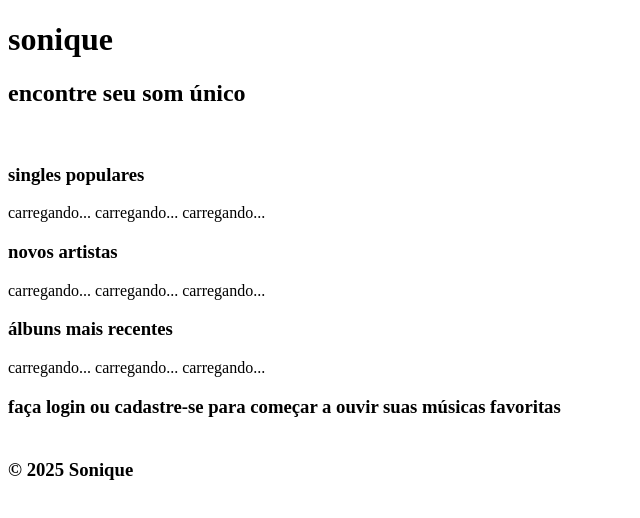
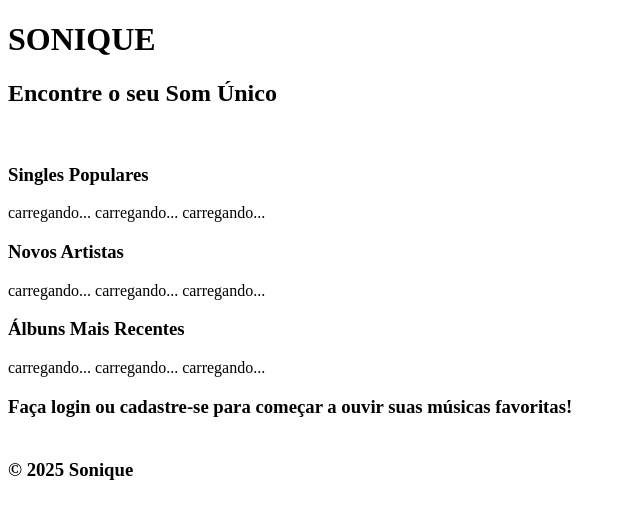
Before and after one commit to ctrlghost/trabalho-2025-07-18, a plain HTML site: page arquivos-html/index.html in a window 1280 px wide. Shown: the whole page, without its empty margins (0-640 px from the left). Drawn offline with Linux system fonts and the light colour scheme.

Commit message:
pequenas alteracoes feito

```diff
--- a/arquivos-html/index.html
+++ b/arquivos-html/index.html
@@ -3,25 +3,25 @@
     <title>SONIQUE</title>
 </head>
 <body>
-    <h1>sonique</h1>
-    <h2>encontre seu som único</h2>
+    <h1>SONIQUE</h1>
+    <h2>Encontre o seu Som Único</h2>
     <br>
-    <h3>singles populares</h3>
+    <h3>Singles Populares</h3>
     <placeholder>carregando...</placeholder>
     <placeholder>carregando...</placeholder>
     <placeholder>carregando...</placeholder>
     <br>
-    <h3>novos artistas</h3>
+    <h3>Novos Artistas</h3>
     <placeholder>carregando...</placeholder>
     <placeholder>carregando...</placeholder>
     <placeholder>carregando...</placeholder>
     <br>
-    <h3>álbuns mais recentes</h3>
+    <h3>Álbuns Mais Recentes</h3>
     <placeholder>carregando...</placeholder>
     <placeholder>carregando...</placeholder>
     <placeholder>carregando...</placeholder>
     <br>
-    <h3>faça login ou cadastre-se para começar a ouvir suas músicas favoritas<h3>
+    <h3>Faça login ou cadastre-se para começar a ouvir suas músicas favoritas!<h3>
     <br>
     <h7>© 2025 Sonique</h7>
 </body>
```
